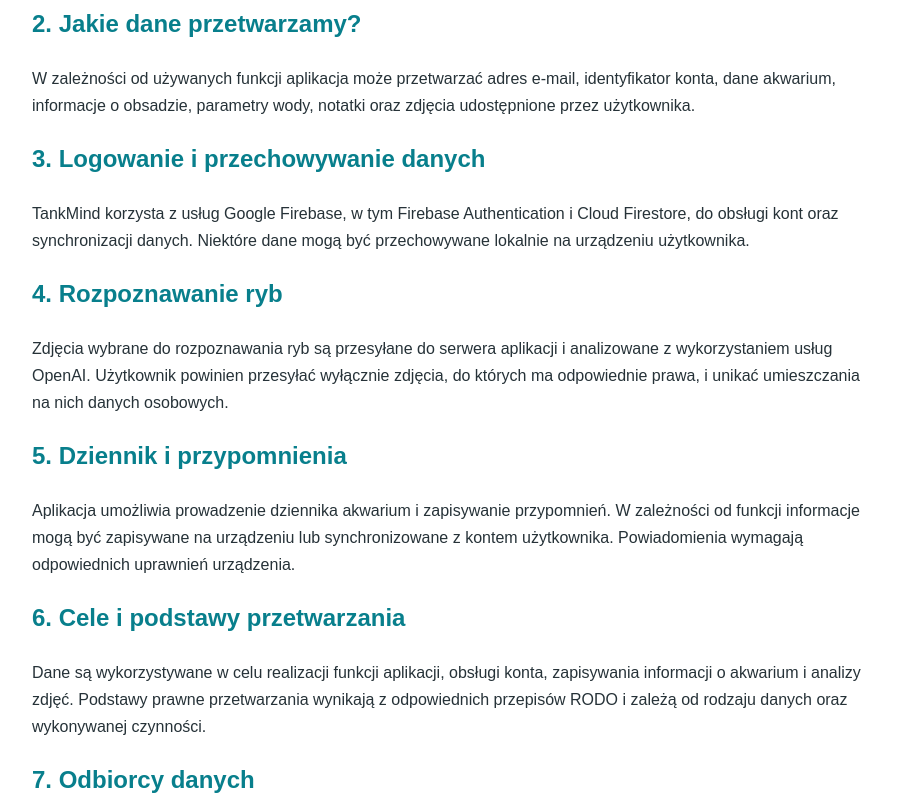
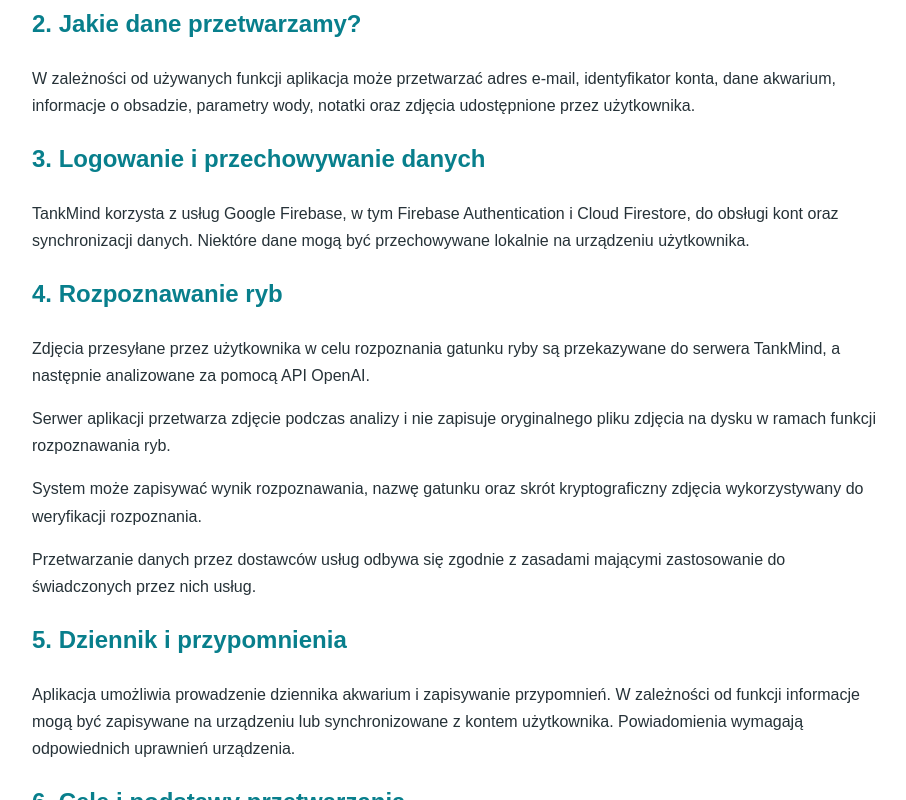
Before and after one commit to PatrykStoyke/tankmind-privacy, a plain HTML site: page index.html in a window 1280 px wide. Shown: the part 449-1249 px from the top of the page, without its empty margins (183-1089 px from the left). Drawn offline with Linux system fonts and the light colour scheme.

Commit message:
Revise fish recognition section in index.html
Updated the fish recognition section to clarify data handling and processing.

```diff
--- a/index.html
+++ b/index.html
@@ -58,15 +58,32 @@
     na urządzeniu użytkownika.
   </p>
 
-  <h2>4. Rozpoznawanie ryb</h2>
-  <p>
-    Zdjęcia wybrane do rozpoznawania ryb są
-    przesyłane do serwera aplikacji i analizowane
-    z wykorzystaniem usług OpenAI.
-    Użytkownik powinien przesyłać wyłącznie
-    zdjęcia, do których ma odpowiednie prawa,
-    i unikać umieszczania na nich danych osobowych.
-  </p>
+
+<h2>4. Rozpoznawanie ryb</h2>
+<p>
+  Zdjęcia przesyłane przez użytkownika w celu
+  rozpoznania gatunku ryby są przekazywane
+  do serwera TankMind, a następnie analizowane
+  za pomocą API OpenAI.
+</p>
+<p>
+  Serwer aplikacji przetwarza zdjęcie podczas
+  analizy i nie zapisuje oryginalnego pliku
+  zdjęcia na dysku w ramach funkcji
+  rozpoznawania ryb.
+</p>
+<p>
+  System może zapisywać wynik rozpoznawania,
+  nazwę gatunku oraz skrót kryptograficzny
+  zdjęcia wykorzystywany do weryfikacji
+  rozpoznania.
+</p>
+<p>
+  Przetwarzanie danych przez dostawców usług
+  odbywa się zgodnie z zasadami mającymi
+  zastosowanie do świadczonych przez nich usług.
+</p>
+
 
   <h2>5. Dziennik i przypomnienia</h2>
   <p>
```
